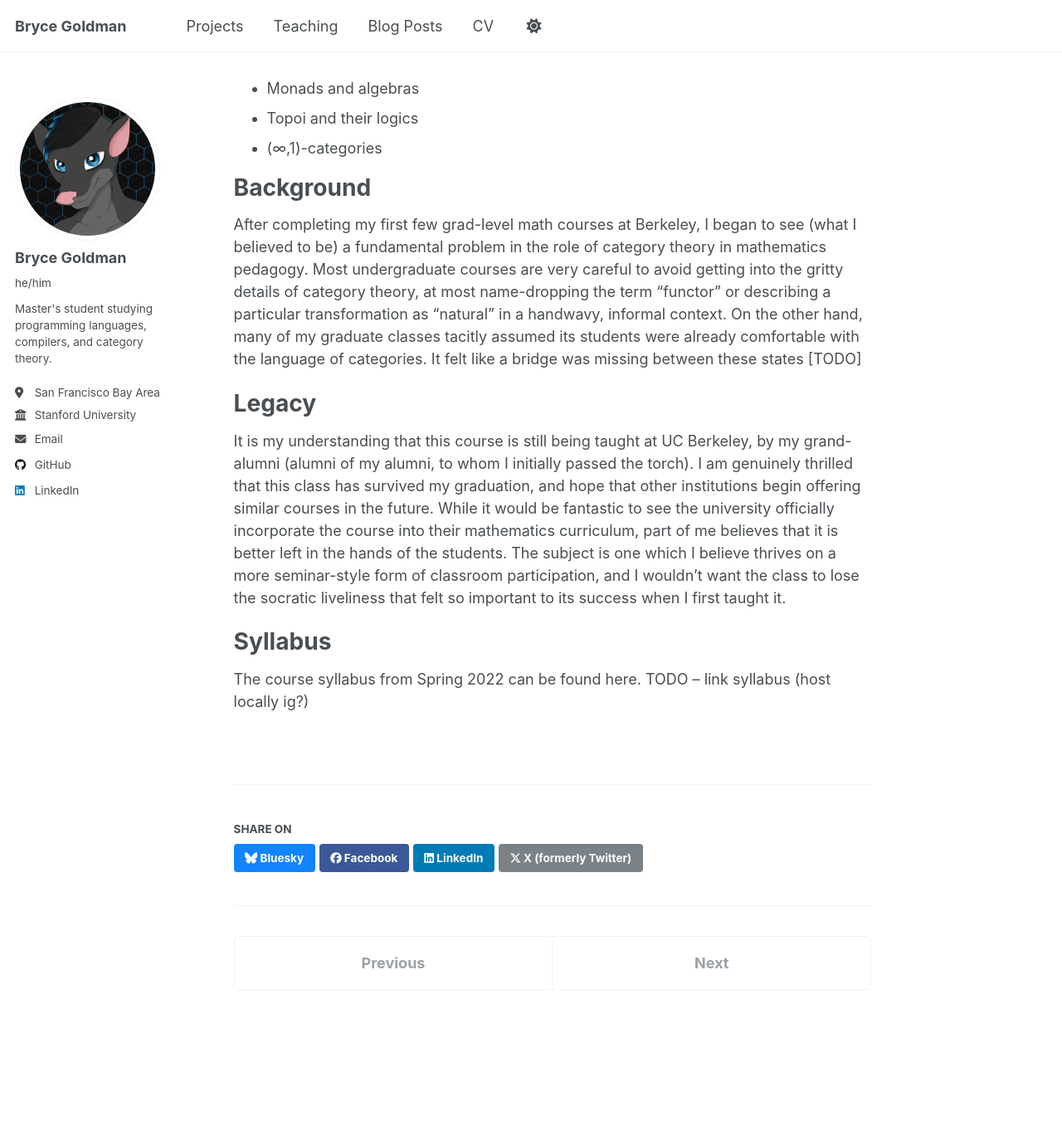
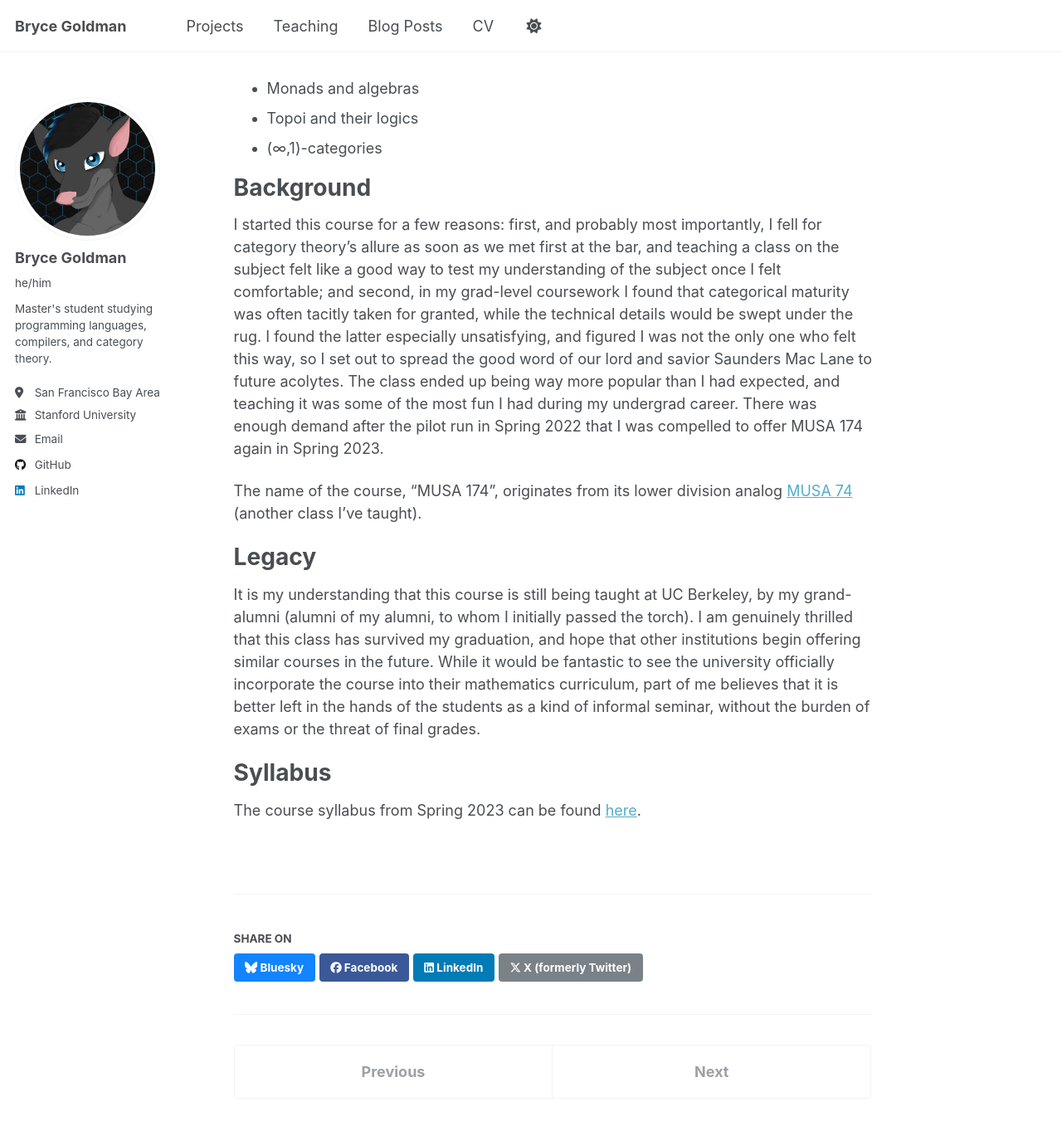
Before and after one commit to Alkizar/alkizar.github.io, a Jekyll site: the page built from _teaching/2015-spring-teaching-2.md, in a window 1280 px wide and 1400 px high, scrolled down 636 px. Shown: the top 1363 px of the window at 83% size. Built offline with Jekyll 4.4.1, drawn with Linux system fonts in a browser that asks for light colours.

Commit message:
finished 174 syllabus

```diff
--- a/_teaching/2015-spring-teaching-2.md
+++ b/_teaching/2015-spring-teaching-2.md
@@ -27,13 +27,15 @@ The final few weeks of each class was devoted to surveying a handful of special
 Background
 ======
 
-After completing my first few grad-level math courses at Berkeley, I began to see (what I believed to be) a fundamental problem in the role of category theory in mathematics pedagogy. Most undergraduate courses are very careful to avoid getting into the gritty details of category theory, at most name-dropping the term "functor" or describing a particular transformation as "natural" in a handwavy, informal context. On the other hand, many of my graduate classes tacitly assumed its students were already comfortable with the language of categories. It felt like a bridge was missing between these states [TODO]
+I started this course for a few reasons: first, and probably most importantly, I fell for category theory's allure as soon as we met first at the bar, and teaching a class on the subject felt like a good way to test my understanding of the subject once I felt comfortable; and second, in my grad-level coursework I found that categorical maturity was often tacitly taken for granted, while the technical details would be swept under the rug. I found the latter especially unsatisfying, and figured I was not the only one who felt this way, so I set out to spread the good word of our lord and savior Saunders Mac Lane to future acolytes. The class ended up being way more popular than I had expected, and teaching it was some of the most fun I had during my undergrad career. There was enough demand after the pilot run in Spring 2022 that I was compelled to offer MUSA 174 again in Spring 2023.
+
+The name of the course, "MUSA 174", originates from its lower division analog <a href="https://alkizar.github.io/teaching/musa74">MUSA 74</a> (another class I've taught).
 
 Legacy
 ======
 
-It is my understanding that this course is still being taught at UC Berkeley, by my grand-alumni (alumni of my alumni, to whom I initially passed the torch). I am genuinely thrilled that this class has survived my graduation, and hope that other institutions begin offering similar courses in the future. While it would be fantastic to see the university officially incorporate the course into their mathematics curriculum, part of me believes that it is better left in the hands of the students. The subject is one which I believe thrives on a more seminar-style form of classroom participation, and I wouldn't want the class to lose the socratic liveliness that felt so important to its success when I first taught it.
+It is my understanding that this course is still being taught at UC Berkeley, by my grand-alumni (alumni of my alumni, to whom I initially passed the torch). I am genuinely thrilled that this class has survived my graduation, and hope that other institutions begin offering similar courses in the future. While it would be fantastic to see the university officially incorporate the course into their mathematics curriculum, part of me believes that it is better left in the hands of the students as a kind of informal seminar, without the burden of exams or the threat of final grades.
 
 Syllabus
 ======
-The course syllabus from Spring 2022 can be found here. TODO -- link syllabus (host locally ig?)
+The course syllabus from Spring 2023 can be found <a href="https://alkizar.github.io/files/MUSA_174_Syllabus.pdf">here</a>.
```
Also changed, not shown: other parts of _teaching/2015-spring-teaching-2.md (+1 -1 lines), _teaching/2014-spring-teaching-1.md (+1 -1 lines), 2 other files.
